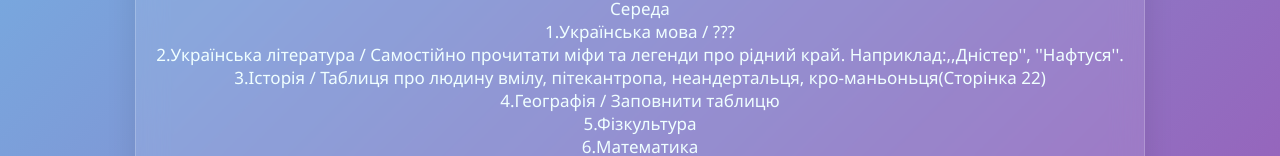
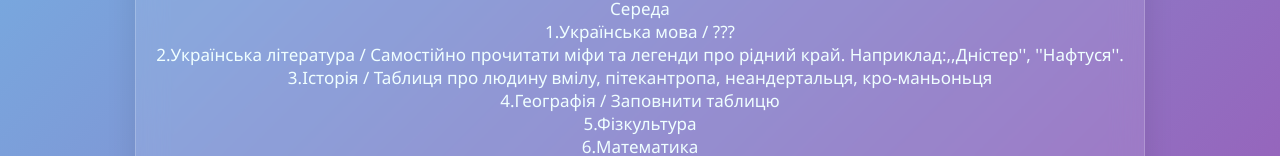
Before and after one commit to olezhka-github/szl, a plain HTML site: page index.html in a window 1280 px wide. Shown: the part 365-521 px from the top of the page. Drawn offline with Linux system fonts and the light colour scheme.

Commit message:
Update index.html

```diff
--- a/index.html
+++ b/index.html
@@ -82,7 +82,7 @@
         <hws>Середа</hws>
         <hws>1.Українська мова / ???</hws>
         <hws>2.Українська література /  Самостійно прочитати міфи та легенди про рідний край. Наприклад:,,Дністер'', ''Нафтуся''.</hws>
-        <hws>3.Історія / Таблиця про людину вмілу, пітекантропа, неандертальця, кро-маньоньця(Сторінка 22)</hws>
+        <hws>3.Історія / Таблиця про людину вмілу, пітекантропа, неандертальця, кро-маньоньця</hws>
         <hws>4.Географія / Заповнити таблицю</hws>
         <hws>5.Фізкультура</hws>
         <hws>6.Математика</hws>
```
